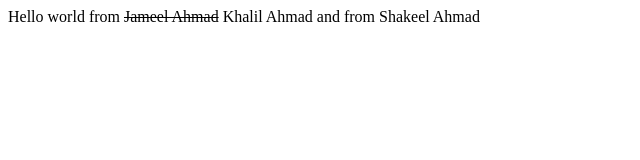
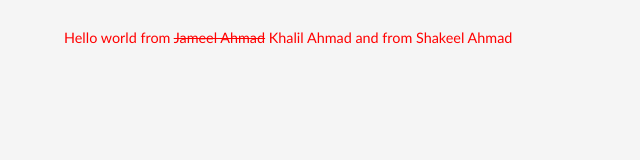
Before and after one commit to Jameelmanzoor/bootcamp2020-class1, a plain HTML site: page index.html in a window 1280 px wide. Shown: the whole page, without its empty margins (0-640 px from the left). Drawn offline with Linux system fonts and the light colour scheme.

Commit message:
We have some css to our file.

```diff
--- a/index.html
+++ b/index.html
@@ -4,6 +4,21 @@
     <meta charset="UTF-8">
     <meta name="viewport" content="width=device-width, initial-scale=1.0">
     <title>First Example Bootcamp 2020</title>
+    <style>
+        body {
+            width: 90%;
+            max-width: 90;
+            margin: 2em auto;
+            font: 0.9em/1.2 'Trebuchet MS', 'Lucida Sans Unicode', 'Lucida Grande', 'Lucida Sans', Arial, sans-serif;
+            background-color: whitesmoke;
+        }
+
+
+        div {
+            font-size: 1em;
+            color: red;
+        }
+    </style>
 </head>
 <body>
     <div>Hello world from <s>Jameel Ahmad</s> Khalil Ahmad and from Shakeel Ahmad</div>
```
